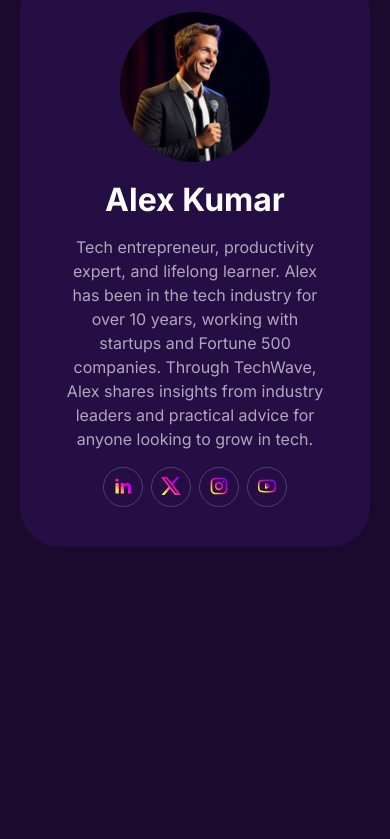
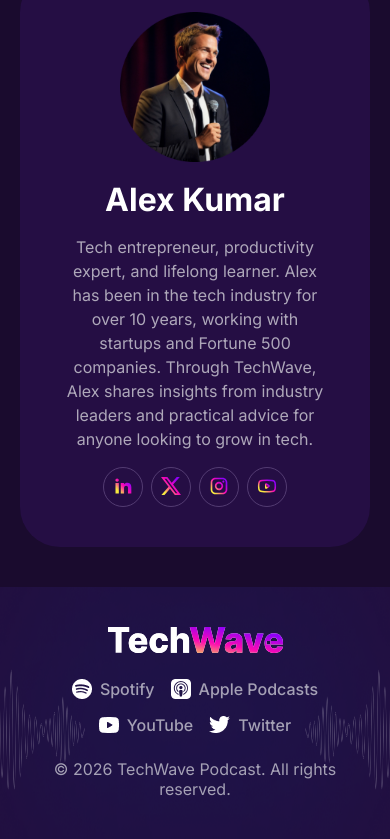
Before and after one commit to mreduldhar/B13-A02-TechWave, a plain HTML site: page index.html in a window 390 px wide. Shown: the part 4611-5450 px from the top of the page. Before the commit the page ends 5198 px from the top, so only its background shows below. Drawn offline with Linux system fonts and the light colour scheme.

Commit message:
footer section done with responsive

```diff
--- a/index.html
+++ b/index.html
@@ -292,8 +292,41 @@
     </main>
 
     <!-- Footer Section -->
-    <footer>
-      <div class="container"></div>
+    <footer id="footer">
+      <div class="footer-container container">
+        <div class="footer-brand">
+          <img src="./assets/footer-logo.svg" alt="" />
+        </div>
+        <ul class="footer-links-container">
+          <li class="footer-links">
+            <a href="">
+              <img src="./assets/spotify.png" alt="" />
+              <span>Spotify</span>
+            </a>
+          </li>
+          <li class="footer-links">
+            <a href=""
+              ><img src="./assets/apple-podcast.png" alt="" />
+              <span>Apple Podcasts</span></a
+            >
+          </li>
+          <li class="footer-links">
+            <a href=""
+              ><img src="./assets/youtube-podcast.png" alt="" />
+              <span>YouTube</span></a
+            >
+          </li>
+          <li class="footer-links">
+            <a href=""
+              ><img src="./assets/twitter.png" alt="" /> <span>Twitter</span></a
+            >
+          </li>
+        </ul>
+
+        <p class="copyright-text">
+          &copy; 2026 TechWave Podcast. All rights reserved.
+        </p>
+      </div>
     </footer>
   </body>
 </html>
--- a/responsive.css
+++ b/responsive.css
@@ -50,7 +50,7 @@
     }
 
     /* About section */
-    #about, #choose-techwave, #features, #host{
+    #about, #choose-techwave, #features, #host, #footer{
         padding: 40px 20px;
     }
     #about .about-container .about-header .about-desc{
@@ -110,5 +110,24 @@
     }
 
 
+    /* Footer Section */
+    #footer{
+        background-image: url(./assets/footer-bg.png);
+        background-repeat: no-repeat;
+        background-size: 150% 150%;
+        background-position: center;
+    }
+    #footer .footer-container{
+        gap: 2.4rem;
+    }
+    .footer-container .footer-brand img{
+        width: 50%;
+    }
+    #footer .footer-container .footer-links-container{
+        flex-wrap: wrap ;
+        gap: 1.6rem;
+    }
+
+
 
 }
--- a/style.css
+++ b/style.css
@@ -258,7 +258,7 @@
 }
 
 /* Why Choose Section */
-#choose-techwave, #features{
+#choose-techwave, #features, #footer{
     padding-top: 120px;
     padding-bottom: 120px;
 }
@@ -402,3 +402,36 @@
     width: 20px;
     height: 20px;
 }
+
+/* Footer Section */
+#footer{
+    background-image: url(./assets/footer-bg.png);
+    background-repeat: no-repeat;
+    background-size: cover;
+    background-position: center;
+    text-align: center;
+}
+#footer .footer-container{
+    display: flex;
+    flex-direction: column;
+    gap: 3.2rem;
+}
+#footer .footer-container .footer-links-container{
+    display: flex;
+    justify-content: center;
+    align-items: center;
+    gap:4rem;
+}
+#footer .footer-container .footer-links-container .footer-links a{
+    display: flex;
+    align-items: center;
+    gap: 8px;
+    font-size: 1.6rem;
+    font-weight: 500;
+    color: #a5a1b5;
+}
+
+.footer-container p{
+    color: #a5a1b5;
+    font-size: 1.6rem;
+}
```
Also changed, not shown: assets/footer-logo.png (added), assets/footer-logo.svg (added).
